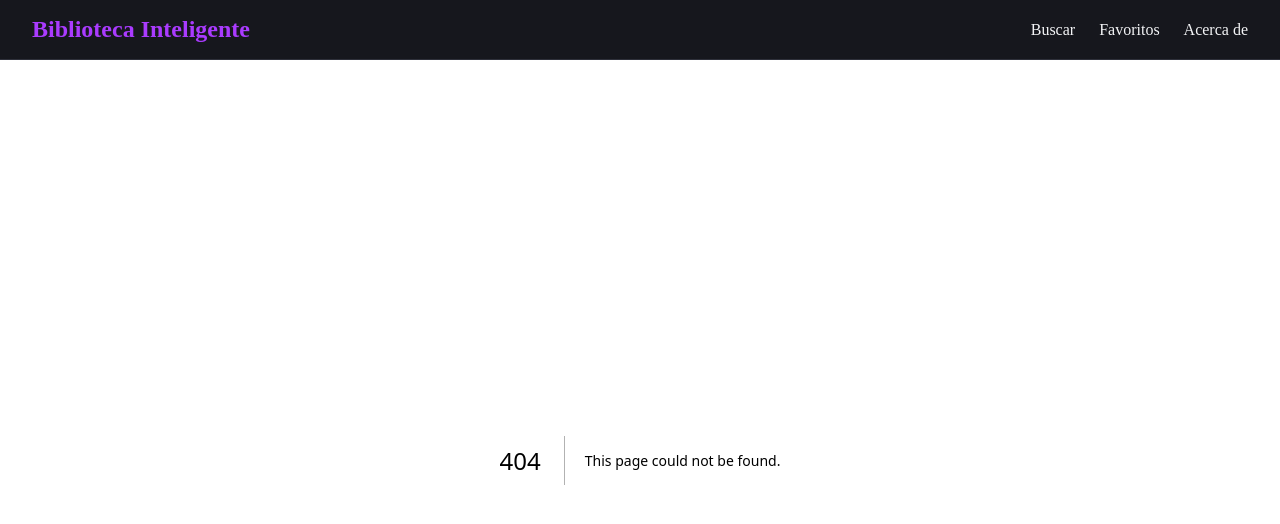
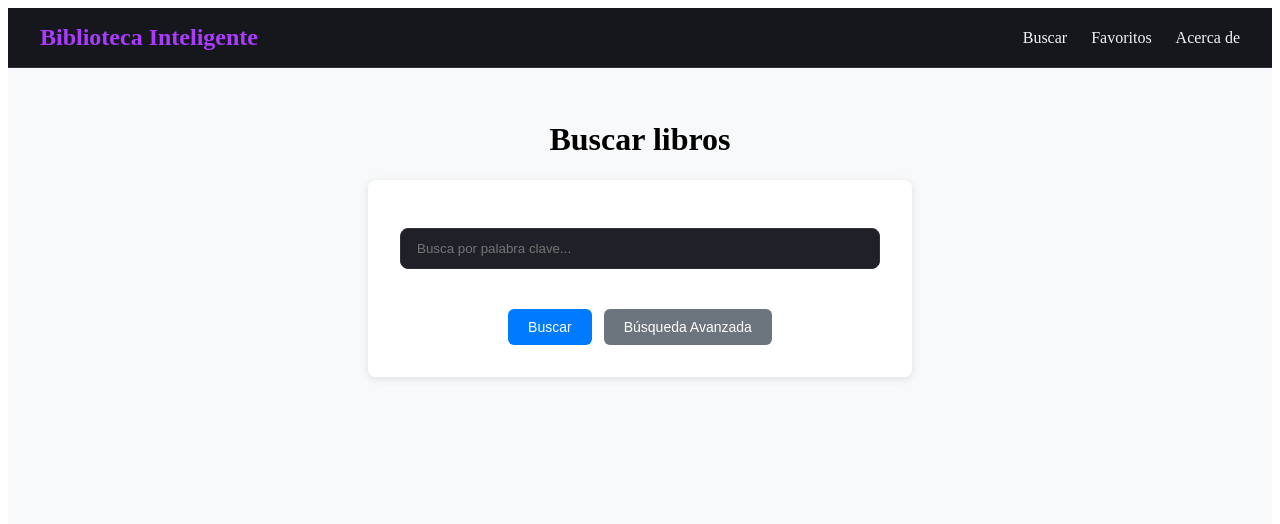
Before and after one commit to Macacofig/ExamTecWeb, a Next.js app: page /buscar in a window 1280 px wide. Before the commit this address had no page. Shown: the top 524 px of the page. Built offline with nearby package versions, Linux system fonts and the light colour scheme.

Commit message:
feat: pagina de busqueda avanzada

```diff
--- a/next.config.ts
+++ b/next.config.ts
@@ -3,15 +3,7 @@ import type { NextConfig } from "next";
 const nextConfig: NextConfig = {
   sassOptions: {
     includePaths: ['./src/SCSS'],
-  },
-  async rewrites() {
-    return [
-      {
-        source: '/api/openlibrary/:path*',
-        destination: 'https://openlibrary.org/:path*',
-      },
-    ];
-  },
+  }
 };
 
 export default nextConfig;
--- a/package.json
+++ b/package.json
@@ -3,7 +3,7 @@
   "version": "0.1.0",
   "private": true,
   "scripts": {
-    "dev": "next dev",
+    "dev": "next dev --experimental-https",
     "build": "next build",
     "start": "next start",
     "lint": "eslint"
--- /dev/null
+++ b/src/app/buscar/page.module.scss
@@ -0,0 +1,81 @@
+.pageContainer {
+  min-height: 100vh;
+  display: flex;
+  justify-content: center;
+  align-items: flex-start;
+  padding: 2rem;
+  background-color: #f8f9fa;
+}
+
+.contentWrapper {
+  width: 100%;
+  max-width: 1200px;
+  display: flex;
+  flex-direction: column;
+  align-items: center;
+}
+
+.formContainer {
+  width: 40%;
+  min-width: 400px;
+  background: white;
+  padding: 2rem;
+  border-radius: 8px;
+  box-shadow: 0 2px 10px rgba(0, 0, 0, 0.1);
+  margin-bottom: 2rem;
+}
+
+.buttonGroup {
+  display: flex;
+  gap: 12px;
+  justify-content: center;
+  margin-top: 1.5rem;
+}
+
+.searchButton,
+.toggleButton {
+  padding: 10px 20px;
+  border: none;
+  border-radius: 6px;
+  font-size: 14px;
+  font-weight: 500;
+  cursor: pointer;
+  transition: all 0.2s ease;
+  text-decoration: none;
+  display: inline-flex;
+  align-items: center;
+  justify-content: center;
+}
+
+.searchButton {
+  background-color: #007bff;
+  color: white;
+
+  &:hover {
+    background-color: #0056b3;
+    transform: translateY(-1px);
+  }
+
+  &:active {
+    transform: translateY(0);
+  }
+}
+
+.toggleButton {
+  background-color: #6c757d;
+  color: white;
+
+  &:hover {
+    background-color: #545b62;
+    transform: translateY(-1px);
+  }
+
+  &:active {
+    transform: translateY(0);
+  }
+}
+
+.resultsSection {
+  width: 100%;
+  max-width: 1200px;
+}
--- /dev/null
+++ b/src/app/buscar/page.tsx
@@ -0,0 +1,121 @@
+"use client";
+
+import { useState } from "react";
+import { book } from "@/types/book";
+import { searchBooks, advancedSearch } from "@/services/openLibraryService";
+import BookList from "@/components/ListBooks";
+import FilterPanel from "@/components/FilterPanel/FilterPanel";
+import Loading from "@/components/Loading/Loading";
+import ErrorMessage from "@/components/ErrorMessage/ErrorMessage";
+import SearchForm, { SearchFormType } from "@/components/SearchForm/SearchForm";
+import styles from "./page.module.scss";
+
+type AdvancedFilters = {
+  language?: string;
+  minYear?: string;
+  sort?: string;
+};
+
+const languageMap: Record<string, string> = {
+  eng: "en",
+  spa: "es",
+  fre: "fr",
+};
+
+export default function BuscarPage() {
+  const [query, setQuery] = useState("");
+  const [title, setTitle] = useState("");
+  const [author, setAuthor] = useState("");
+  const [filters, setFilters] = useState<AdvancedFilters>({ language: "", minYear: "", sort: "editions" });
+  const [books, setBooks] = useState<book[]>([]);
+  const [loading, setLoading] = useState(false);
+  const [error, setError] = useState<string | null>(null);
+  const [hasSearched, setHasSearched] = useState(false);
+  const [advancedMode, setAdvancedMode] = useState(false);
+  const formType: SearchFormType = advancedMode ? "advanced" : "simple";
+
+  const handleSearch = async (event: React.FormEvent<HTMLFormElement>) => {
+    event.preventDefault();
+    setLoading(true);
+    setError(null);
+    setHasSearched(true);
+
+    if (!advancedMode) {
+      const result = await searchBooks({ query: query.trim() || undefined });
+
+      if (result.isSuccess()) {
+        setBooks(result.getValue() || []);
+      } else {
+        setError(result.getError()?.message || "Error desconocido");
+        setBooks([]);
+      }
+    } else {
+      const searchParams = {
+        query: query.trim() || undefined,
+        title: title.trim() || undefined,
+        author: author.trim() || undefined,
+        language: filters.language ? languageMap[filters.language] : undefined,
+        minYear: filters.minYear ? Number(filters.minYear) : undefined,
+        orderBy: filters.sort,
+      };
+
+      const result = await advancedSearch(searchParams);
+
+      if (result.isSuccess()) {
+        setBooks(result.getValue() || []);
+      } else {
+        setError(result.getError()?.message || "Error desconocido");
+        setBooks([]);
+      }
+    }
+
+    setLoading(false);
+  };
+
+  return (
+    <div className={styles.pageContainer}>
+      <div className={styles.contentWrapper}>
+        <h1 className="header">Buscar libros</h1>
+
+        <div className={styles.formContainer}>
+          <form onSubmit={handleSearch}>
+            <SearchForm
+              type={formType}
+              query={query}
+              onQueryChange={setQuery}
+              title={title}
+              author={author}
+              onTitleChange={setTitle}
+              onAuthorChange={setAuthor}
+            />
+
+            <div className={styles.buttonGroup}>
+              <button type="submit" className={styles.searchButton}>
+                Buscar
+              </button>
+              <button
+                type="button"
+                className={styles.toggleButton}
+                onClick={() => setAdvancedMode((prev) => !prev)}
+              >
+                {advancedMode ? "Ocultar búsqueda avanzada" : "Búsqueda Avanzada"}
+              </button>
+            </div>
+
+            {advancedMode && (
+              <div style={{ marginTop: 16 }}>
+                <FilterPanel onFilterChange={(newFilters) => setFilters({ ...filters, ...newFilters })} />
+              </div>
+            )}
+          </form>
+        </div>
+
+        <div className={styles.resultsSection}>
+          {loading && <Loading />}
+          {!loading && error && <ErrorMessage message={error} />}
+          {!loading && !error && hasSearched && <BookList books={books} />}
+        </div>
+      </div>
+    </div>
+  );
+}
--- a/src/components/FilterPanel/FilterPanel.tsx
+++ b/src/components/FilterPanel/FilterPanel.tsx
@@ -8,12 +8,12 @@ interface FilterPanelProps {
 }
 
 export default function FilterPanel({ onFilterChange }: FilterPanelProps) {
-    const [year, setYear] = useState('1900');
+    const [year, setYear] = useState('');
 
     const handleYearChange = (e: React.ChangeEvent<HTMLInputElement>) => {
         const value = e.target.value;
         setYear(value);
-        onFilterChange({ minYear: value });
+        onFilterChange({ minYear: value || undefined });
     };
 
     return (
@@ -29,7 +29,7 @@ export default function FilterPanel({ onFilterChange }: FilterPanelProps) {
 
             <div className={styles.filterGroup}>
                 <label>Idioma</label>
-                <select onChange={(e) => onFilterChange({ language: e.target.value })}>
+                <select onChange={(e) => onFilterChange({ language: e.target.value || undefined })}>
                     <option value="">Todos</option>
                     <option value="eng">Inglés</option>
                     <option value="spa">Español</option>
@@ -39,7 +39,7 @@ export default function FilterPanel({ onFilterChange }: FilterPanelProps) {
 
             <div className={styles.filterGroup}>
                 <label>Ordenar por</label>
-                <select onChange={(e) => onFilterChange({ sort: e.target.value })}>
+                <select onChange={(e) => onFilterChange({ sort: e.target.value || 'editions' })}>
                     <option value="editions">Ediciones</option>
                     <option value="year">Año de publicación</option>
                 </select>
--- a/src/components/SearchBar/SearchBar.tsx
+++ b/src/components/SearchBar/SearchBar.tsx
@@ -3,10 +3,12 @@
 import styles from './SearchBar.module.scss';
 
 interface SearchBarProps {
+    value: string;
     onSearch: (query: string) => void;
+    placeholder?: string;
 }
 
-export default function SearchBar({ onSearch }: SearchBarProps) {
+export default function SearchBar({ value, onSearch, placeholder = "Buscar por título, autor o palabra clave..." }: SearchBarProps) {
     const handleChange = (e: React.ChangeEvent<HTMLInputElement>) => {
         const valor = e.target.value;
         onSearch(valor);
@@ -17,7 +19,8 @@ export default function SearchBar({ onSearch }: SearchBarProps) {
             <input
                 type="text"
                 className={styles.input}
-                placeholder="Buscar por título, autor o palabra clave..."
+                placeholder={placeholder}
+                value={value}
                 onChange={handleChange}
             />
             {}
--- /dev/null
+++ b/src/components/SearchForm/SearchForm.module.scss
@@ -0,0 +1,40 @@
+.searchForm {
+  display: flex;
+  flex-direction: column;
+  gap: 16px;
+  margin-bottom: 16px;
+}
+
+.fieldGroup {
+  display: flex;
+  flex-direction: column;
+  gap: 8px;
+}
+
+.fieldGroup label {
+  font-weight: 500;
+  color: #333;
+}
+
+.fieldGroup input {
+  padding: 8px 12px;
+  border: 1px solid #ddd;
+  border-radius: 4px;
+  font-size: 14px;
+  transition: border-color 0.2s ease;
+
+  &:focus {
+    outline: none;
+    border-color: #007bff;
+    box-shadow: 0 0 0 2px rgba(0, 123, 255, 0.25);
+  }
+}
+
+.advancedFields {
+  display: grid;
+  gap: 12px;
+  padding: 16px;
+  background-color: #f8f9fa;
+  border-radius: 8px;
+  border: 1px solid #e9ecef;
+}
--- /dev/null
+++ b/src/components/SearchForm/SearchForm.tsx
@@ -0,0 +1,58 @@
+import SearchBar from "@/components/SearchBar/SearchBar";
+import styles from "./SearchForm.module.scss";
+
+export type SearchFormType = "simple" | "advanced";
+
+interface SearchFormProps {
+  type: SearchFormType;
+  query: string;
+  onQueryChange: (value: string) => void;
+  title?: string;
+  author?: string;
+  onTitleChange?: (value: string) => void;
+  onAuthorChange?: (value: string) => void;
+}
+
+export default function SearchForm({
+  type,
+  query,
+  onQueryChange,
+  title = "",
+  author = "",
+  onTitleChange,
+  onAuthorChange,
+}: SearchFormProps) {
+  return (
+    <div className={styles.searchForm}>
+      <SearchBar
+        value={query}
+        onSearch={onQueryChange}
+        placeholder="Busca por palabra clave..."
+      />
+
+      {type === "advanced" && (
+        <div className={styles.advancedFields}>
+          <div className={styles.fieldGroup}>
+            <label>Título</label>
+            <input
+              type="text"
+              value={title}
+              onChange={(e) => onTitleChange?.(e.target.value)}
+              placeholder="Título exacto o parcial"
+            />
+          </div>
+
+          <div className={styles.fieldGroup}>
+            <label>Autor</label>
+            <input
+              type="text"
+              value={author}
+              onChange={(e) => onAuthorChange?.(e.target.value)}
+              placeholder="Nombre del autor"
+            />
+          </div>
+        </div>
+      )}
+    </div>
+  );
+}
--- a/src/services/openLibraryService.tsx
+++ b/src/services/openLibraryService.tsx
@@ -1,7 +1,6 @@
 import { Result } from "@/types/Result";
 import { book } from "@/types/book";
 import { mapToBooks } from "@/utils/bookMapper";
-import { filterByLanguage, filterByPublicationYear } from "@/utils/filters";
 
 type SearchParams = {
   query?: string;
@@ -22,7 +21,7 @@ function buildSearchURL(params: SearchParams): string {
   if (params.title) searchParams.append("title", params.title);
   if (params.author) searchParams.append("author", params.author);
 
-  return `/api/openlibrary/search.json?${searchParams.toString()}`;
+  return `https://openlibrary.org/search.json?${searchParams.toString()}`;
 }
 
 function buildAdvancedSearchURL(params: AdvancedSearchParams): string {
@@ -39,7 +38,7 @@ function buildAdvancedSearchURL(params: AdvancedSearchParams): string {
     searchParams.append("sort", params.orderBy === 'year' ? 'first_publish_year' : 'editions');
   }
 
-  return `/api/openlibrary/search.json?${searchParams.toString()}`;
+  return `https://openlibrary.org/search.json?${searchParams.toString()}`;
 }
 
 export async function searchBooks(params: SearchParams): Promise<Result<book[]>> {
@@ -50,8 +49,6 @@ export async function searchBooks(params: SearchParams): Promise<Result<book[]>>
   }
 
   const url = buildSearchURL(params);
-
-  console.log("Fetching URL:", url); // Debug log to check the URL being fetched
 
   const response = await fetch(url);
 
```
Also changed, not shown: src/app/page.tsx (+41 -28 lines), 1 other file (tests, documents, lock files or other folders).
